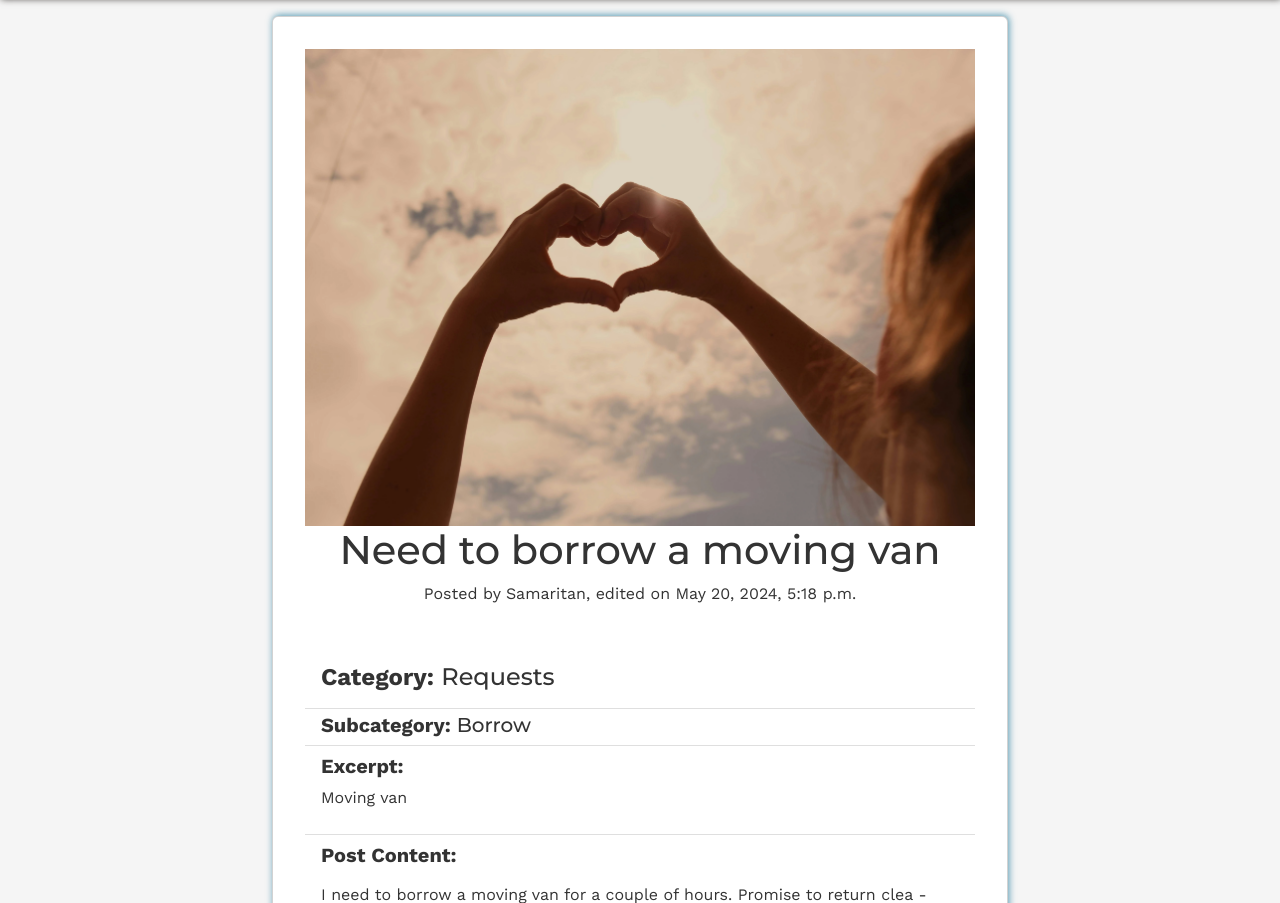
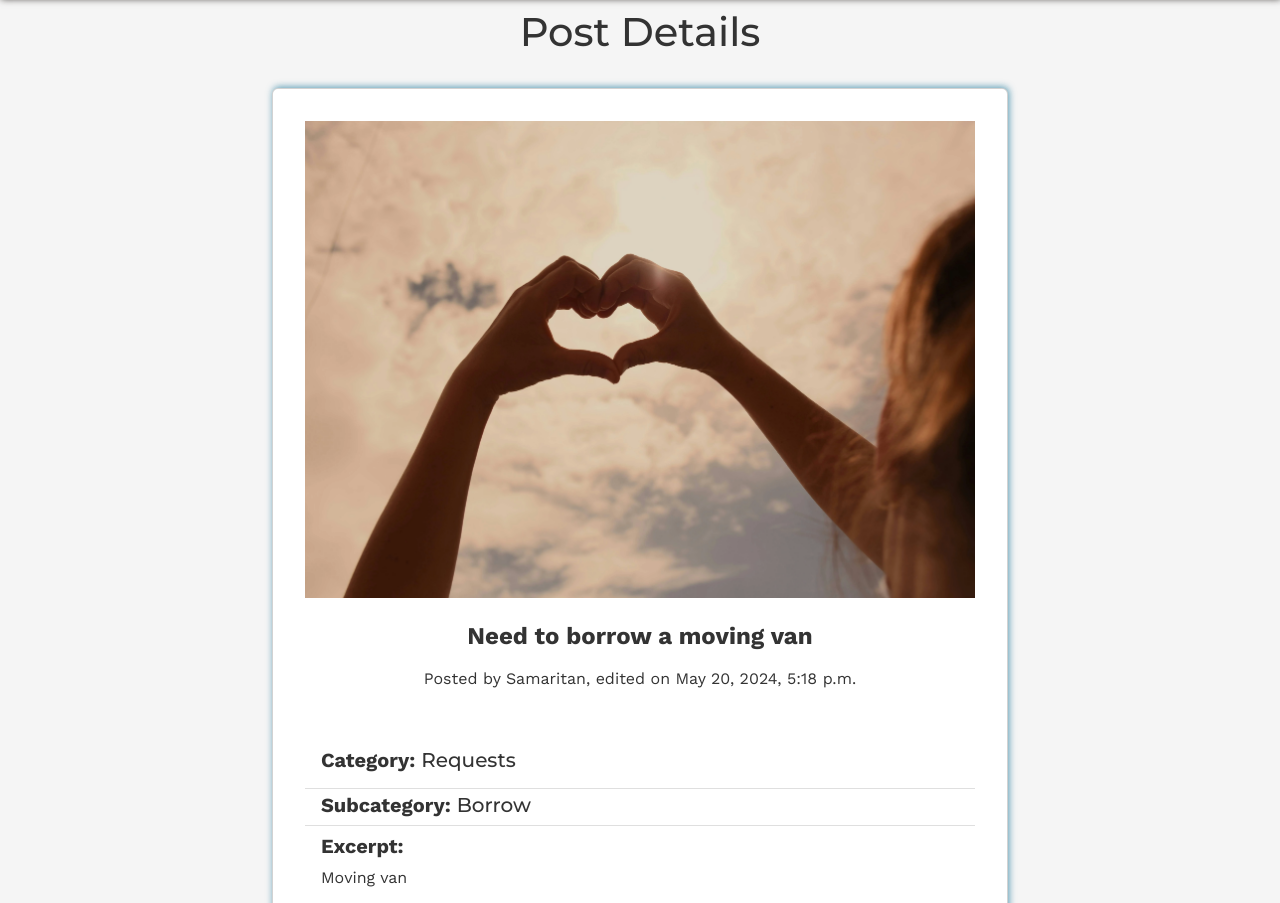
Before and after one commit to g-omarsdottir/helping-hands-happy-hearts, a Django app: a page that uses templates/base.html in a window 1280 px wide. Shown: the part 182-1085 px from the top of the page. Run offline with Django 4.2, Linux system fonts and the light colour scheme; data comes from the database, SQL or seed files in the repository; parts of the project's set-up code (start-up, migrations or seed data) failed here and were passed over; some libraries are stand-ins or nearby versions.

Commit message:
Refactor html to improve semantic structure
- Remove custom page title for each page due to the too long title and add a static title on base template
- Add semantic article elements for post content and home page
- Add top level heading to page post_detail for clarity, change post title from top level heading to more appropriate h2
- Fix template tags for conditional display of post model fields outside of the respective html tags to include styles in the conditional display and for improved structure and readability of code
- Fix docstring for index view

```diff
--- a/board/templates/board/add_post.html
+++ b/board/templates/board/add_post.html
@@ -2,8 +2,6 @@
 {% load i18n %}
 <!-- Loads crispy forms tags to use crispy-bootstrap to add styles directly -->
 {% load crispy_forms_tags %}
-
-{% block title %}Add Offers & Requests{% endblock %}
 
 {% block content %}
 <div class="container-fluid">
--- a/board/templates/board/board.html
+++ b/board/templates/board/board.html
@@ -1,8 +1,6 @@
 {% extends 'base.html' %}
 {% load static %}
 {% load i18n %}
-
-{% block title %}Board{% endblock %}
 
 {% block content %}
 <div class="d-block text-center p-2">
@@ -26,6 +24,7 @@
     {% for post in board %}
     <a href="{% url 'post_detail' post.slug %}" aria-label="Click to view detailed post {{post.title}}"
         class="text-decoration-none">
+        <article>
             <div class="card posts" style="width: 18rem;">
                 {% if post.post_image %}
                 <img src="{{ post.post_image.url }}" class="card-img-top scale" alt="image for post {{ post.title }}">
@@ -53,6 +52,7 @@
                     </div>
                 </div>
             </div>
+        </article>
     </a>
     {% endfor %}
 </div>
--- a/board/templates/board/edit_post.html
+++ b/board/templates/board/edit_post.html
@@ -2,8 +2,6 @@
 {% load i18n %}
 <!-- Loads crispy forms tags to use crispy-bootstrap to add styles directly -->
 {% load crispy_forms_tags %}
-
-{% block title %}Edit Post{% endblock %}
 
 {% block content %}
 <div class="container-fluid">
--- a/board/templates/board/post_confirm_delete.html
+++ b/board/templates/board/post_confirm_delete.html
@@ -1,7 +1,5 @@
 {% extends 'base.html' %}
 {% load i18n %}
-
-{% block title %}Delete Post {{ object.title }}{% endblock %}
 
 {% block content %}
 <div class="container text-center">
--- a/board/templates/board/post_detail.html
+++ b/board/templates/board/post_detail.html
@@ -3,12 +3,11 @@
 {% load i18n %}
 {% load crispy_forms_tags %}
 
-{% block title %}Post Detail - {{post.title}}{% endblock %}
-
 {% block content %}
 <div class="container">
+    <h1 class="text-center p-2">Post Details</h1>
     <div class="row">
-        <div class="col-md-8 offset-md-2">
+        <article class="col-md-8 offset-md-2">
             <div class="card mb-4 mt-3 box">
                 <div class="card-body d-flex flex-column justify-content-center align-items-center m-3">
                     <div class="img-container">
@@ -19,26 +18,26 @@
                             alt="placeholder post image of hands forming a heart" class="img-fluid">
                         {% endif %}
                     </div>
-                    <h1 class="text-center">{{ post.title }}</h1>
+                    <h2 class="text-center p-2 mt-3"><strong>{{ post.title }}</h2></strong>
                     {% if post.edited_date %}
-                        <p class="text-center">Posted by {{ post.author }}, edited on {{ post.edited_date }}</p>
+                    <p class="text-center">Posted by {{ post.author }}, edited on {{ post.edited_date }}</p>
                     {% else %}
-                        <p class="text-center">Posted by {{ post.author }} on {{ post.published_date }}</p>
+                    <p class="text-center">Posted by {{ post.author }} on {{ post.published_date }}</p>
                     {% endif %}
                     <hr>
-                    <article class="card-text">
+                    <div class="card-text">
                         <ul class="list-group list-group-flush">
                             <li class="list-group-item">
-                                <h2 class="card-title"><strong>Category: </strong>{{ post.category }}</h2>
+                                <h3 class="card-title"><strong>Category: </strong>{{ post.category }}</32>
                             </li>
+                            {% if post.subcategory %}
                             <li class="list-group-item">
                                 <h3 class="card-subtitle">
-                                    {% if post.subcategory %}
                                     <strong>Subcategory: </strong>{{ post.subcategory }}
                                     <!-- Leaves field empty if no content -->
-                                    {% endif %}
                                 </h3>
                             </li>
+                            {% endif %}
                             <li class="list-group-item">
                                 <h3><strong>Excerpt: </strong></h3>
                                 <p>{{ post.excerpt }}</p>
@@ -46,39 +45,39 @@
                             <li class="list-group-item">
                                 <h3><strong>Post Content: </strong></h3>
                                 <p>{{ post.content | safe}}</p>
+                                <!-- if: Leaves field empty if no content -->
+                                {% if post.location %}
                                 <p>
-                                    {% if post.location %}
-                                    <strong>Location: </strong>{{ post.location }}</p>
-                                <!-- Leaves field empty if no content -->
+                                    <strong>Location: </strong>{{ post.location }}
+                                </p>
                                 {% endif %}
-
+                                <!-- if: Leaves field empty if no content -->
+                                {% if post.availability %}
                                 <p>
-                                    {% if post.availability %}
                                     <strong>Availability: </strong>{{ post.availability }}
-                                    <!-- Leaves field empty if no content -->
-                                    {% endif %}
                                 </p>
+                                {% endif %}
+                                <!-- if: Leaves field empty if no content -->
+                                {% if post.tools_required %}
                                 <p>
-                                    {% if post.tools_required %}
                                     <strong>Tools Required: </strong>{{ post.tools_required }}
-                                    <!-- Leaves field empty if no content -->
-                                    {% endif %}
                                 </p>
+                                {% endif %}
+                                <!-- if: Leaves field empty if no content -->
+                                {% if post.remarks %}
                                 <p>
-                                    {% if post.remarks %}
                                     <strong>Remarks: </strong>{{ post.remarks }}
-                                    <!-- Leaves field empty if no content -->
-                                    {% endif %}
                                 </p>
+                                {% endif %}
+                                <!-- if: Leaves field empty if no content -->
+                                {% if post.target_date %}
                                 <p>
-                                    {% if post.target_date %}
                                     <strong>Target Date: </strong>{{ post.target_date }}
-                                    <!-- Leaves field empty if no content -->
-                                    {% endif %}
                                 </p>
+                                {% endif %}
                             </li>
                         </ul>
-                    </article>
+                    </div>
                     {% if request.user == post.author %}
                     <div class="d-flex justify-content-center gap-2">
                         <a href="{% url 'edit_post' post.slug %}" class="btn btn-warning col-8">Edit</a>
@@ -109,7 +108,7 @@
                     {% endif %}
                 </div>
             </div>
-        </div>
+        </article>
     </div>
     <div class="d-flex justify-content-center align-items-center col-xs-8 col-s-6 mb-3">
         <a href="{% url 'board' %}" class="btn btn-secondary">&laquo; Return to Overview</a>
--- a/core/settings.py
+++ b/core/settings.py
@@ -28,7 +28,7 @@ BASE_DIR = Path(__file__).resolve().parent.parent
 SECRET_KEY = os.environ.get("SECRET_KEY")
 
 # SECURITY WARNING: don't run with debug turned on in production!
-DEBUG = False
+DEBUG = True
 
 ALLOWED_HOSTS = [
     "localhost",
--- a/templates/base.html
+++ b/templates/base.html
@@ -17,7 +17,7 @@
         integrity="sha384-kenU1KFdBIe4zVF0s0G1M5b4hcpxyD9F7jL+jjXkk+Q2h455rYXK/7HAuoJl+0I4" crossorigin="anonymous">
     </script>
     {% endblock %}
-    <title>Helping Hands, Happy Hearts - {% block title %}{% endblock %}</title>
+    <title>Helping Hands, Happy Hearts</title>
     <!-- Favicon -- Credits: https://www.flaticon.com/free-icons/charity" title="charity icons">Charity icons created by surang - Flaticon -->
     <link rel="icon" type="image/png" sizes="16x16" href="{% static 'favicon/favicon-solidarity-16.png' %}">
     <link rel="icon" type="image/png" sizes="24x24" href="{% static 'favicon/favicon-solidarity-24.png' %}">
```
Also changed, not shown: home/templates/home/index.html (+4 -6 lines), home/views.py (+5 -3 lines). Lines whose indentation alone changed are shown as unchanged.
